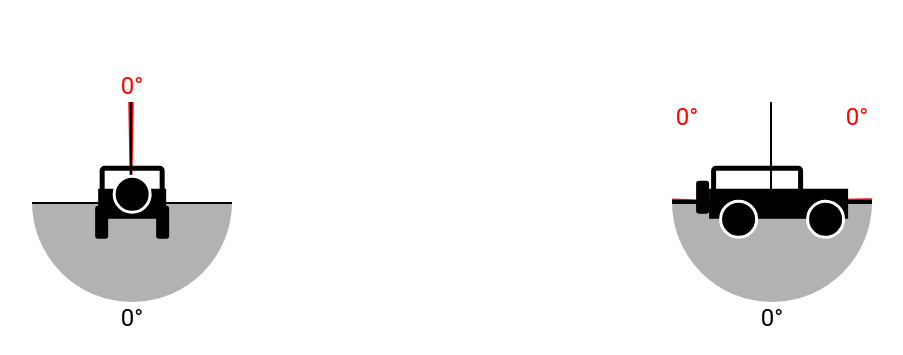
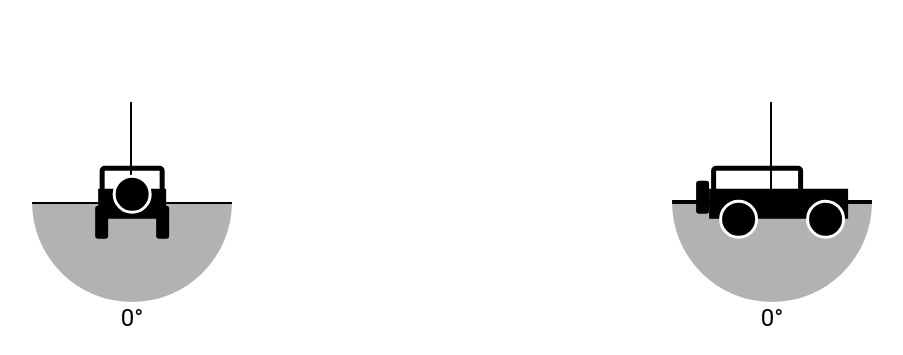
Before and after one commit to 10hendersonm/khaelian.com, a React (Create React App) app in the folder ui/: page / in a window 1280 px wide. Shown: the part 198-553 px from the top of the page, without its empty margins (188-1091 px from the left). Built offline with nearby package versions, Linux system fonts and the light colour scheme; what nosleep.js would draw is missing.

Commit message:
removed min/max temporarily

```diff
--- a/ui/src/jeep-accelerometer/App.js
+++ b/ui/src/jeep-accelerometer/App.js
@@ -219,8 +219,10 @@ const App = () => {
   const [minClimbAngle, setMinClimbAngle] = useState(0)
   const [maxCamberAngle, setMaxCamberAngle] = useState(0)
 
-  const handleDeviceMotion = ({ alpha, beta, gamma }) => {
+  const handleDeviceMotion = e => {
+    const { alpha, beta, gamma, absolute } = e
     if (alpha === 0 && beta === 0 && gamma === 0) return
+    console.log(e)
     var baseClimbAngle = (90 - Math.abs(gamma)) * (gamma > 0 ? -1 : 1)
     const isFlipped = window.orientation === 90
     if (isFlipped) {
@@ -301,12 +303,12 @@ const App = () => {
       ) : (
         <>
           <div className={classes.rear}>
-            <div className={classes.rearMax}>
+            {/* <div className={classes.rearMax}>
               <div className={'bar'} />
             </div>
             <div className={classNames(classes.rearMax, 'left')}>
               <div className={'bar'} />
-            </div>
+            </div> */}
             <div className={classes.rearBackground}>
               <div className={'horizon'} />
               <div className={'bar'} />
@@ -316,18 +318,18 @@ const App = () => {
               className={classes.info}
               variant="h5"
             >{`${leanAngle}°`}</Typography>
-            <Typography
+            {/* <Typography
               className={classes.secondaryInfo}
               variant="h5"
-            >{`${maxCamberAngle}°`}</Typography>
+            >{`${maxCamberAngle}°`}</Typography> */}
           </div>
           <div className={classes.rear}>
-            <div className={classNames(classes.sideMax, 'min')}>
+            {/* <div className={classNames(classes.sideMax, 'min')}>
               <div className={'bar'} />
             </div>
             <div className={classNames(classes.sideMax, 'max')}>
               <div className={'bar'} />
-            </div>
+            </div> */}
             <div className={classes.sideBackground}>
               <div className={'horizon'} />
               <div className={'bar'} />
@@ -341,14 +343,14 @@ const App = () => {
               className={classes.info}
               variant="h5"
             >{`${trimmedClimbAngle}°`}</Typography>
-            <Typography
+            {/* <Typography
               className={classNames(classes.secondaryInfo, 'left')}
               variant="h5"
-            >{`${minClimbAngle}°`}</Typography>
-            <Typography
+            >{`${minClimbAngle}°`}</Typography> */}
+            {/* <Typography
               className={classNames(classes.secondaryInfo, 'right')}
               variant="h5"
-            >{`${maxClimbAngle}°`}</Typography>
+            >{`${maxClimbAngle}°`}</Typography> */}
           </div>
         </>
       )}
```
